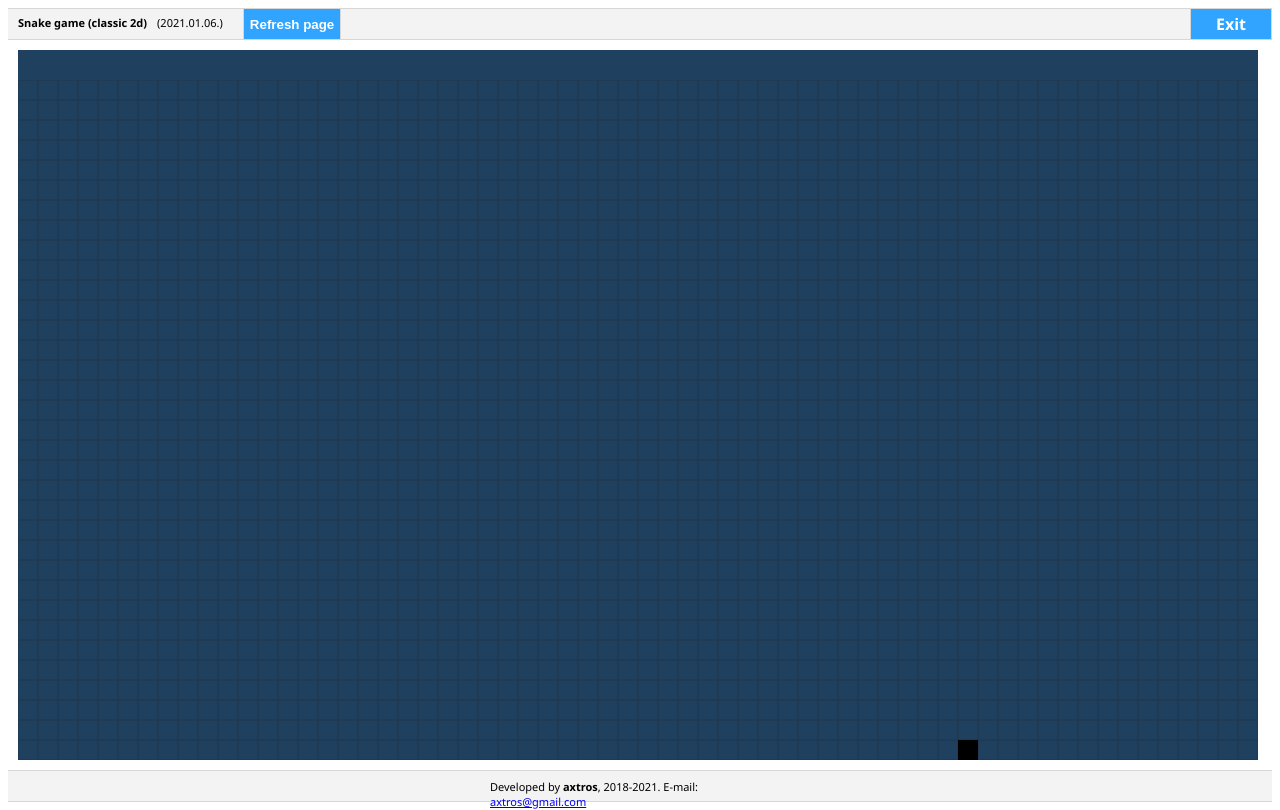
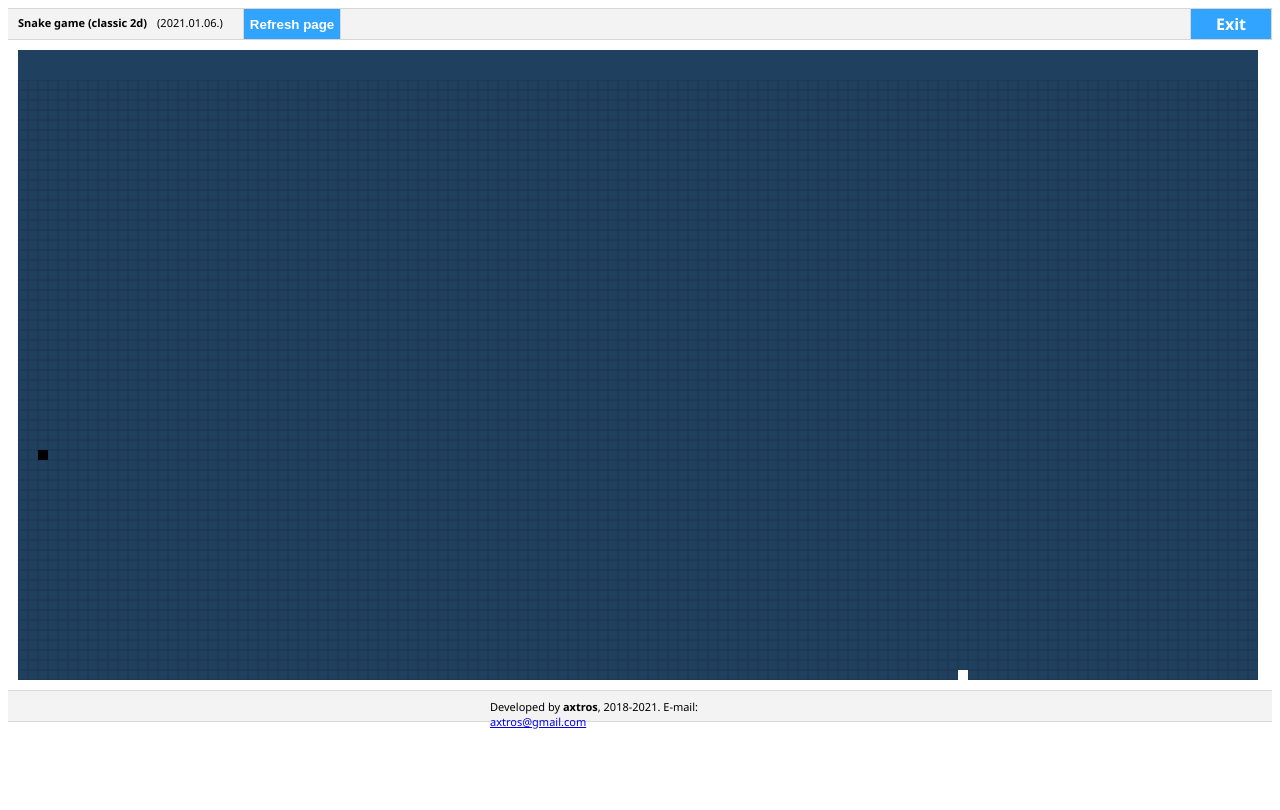
Before and after one commit to axxtros/js-client-demos, a plain HTML site: page pages/demos/snake_game.html in a window 1280 px wide. Drawn offline with Linux system fonts and the light colour scheme.

Commit message:
Snake game 2d. v.0.5

```diff
--- a/js/demos/js_util.js
+++ b/js/demos/js_util.js
@@ -33,7 +33,11 @@ var util = (function() {
       let canvasContext = canvasElement.getContext("2d");
       canvasContext.scale(1, 1);
       return canvasContext;
-    }
+    },
+
+    nowTimeStamp: function() {
+      return window.performance && window.performance.now ? window.performance.now() : new Date().getTime();
+    },
 
   };
 }());
@@ -77,6 +81,10 @@ var draw = (function() {
     canvasContext.stroke();
   }
 
+  function clearRectangle(canvasContext, x, y, width, height) {
+    canvasContext.clearRect(x, y, x + width, y + height);
+  }
+
   return {
 
     drawCanvasBackground: function(canvasContext, width, height, color) {
@@ -89,6 +97,14 @@ var draw = (function() {
 
     drawLine: function(canvasContext, x1, y1, x2, y2, color) {
       drawLine(canvasContext, x1, y1, x2, y2, color);
+    },
+
+    clearSquare: function(canvasContext, x, y, size) {
+      clearRectangle(canvasContext, x, y, size, size);
+    },
+
+    clearRectangle: function(canvasContext, x, y, width, height) {
+      clearRectangle(canvasContext, x, y, width, height);
     }
 
   };
--- a/js/demos/snake_game.js
+++ b/js/demos/snake_game.js
@@ -7,9 +7,16 @@
 //module pattern tutorial:
 //https://medium.com/technofunnel/data-hiding-with-javascript-module-pattern-62b71520bddd
 
+/*
+    Kipróbálási feladatok:
+    - sprite-ok alkalmazása valamilyen grafikus programban létrehozva, és rárakva a canvas-re,
+    - canvas egér kezelés sprite-on, és egy kijelölt területen területen,
+    - hang effektek létrehozása (+ esetleg zene),
+*/
+
 "use strict";
 
-var snake = (function() {
+var snakeGame = (function() {
 
     var gameBackgroundCanvasElement;
     var gameSnakeCanvasElement;
@@ -20,6 +27,13 @@ var snake = (function() {
     var gameSnakeContext;
     var dataBackgroundContext;
     var dataDisplayContext;
+
+    const SNAKE_DIRECTION = {
+        UP: 0,
+        RIGHT: 1,
+        DOWN: 2,
+        LEFT: 3
+    };
 
     var tileObject = {
         row: 0,
@@ -32,6 +46,8 @@ var snake = (function() {
 
     var snakeObject = {
         head: tileObject,
+        direction: SNAKE_DIRECTION,               //0-top, 1-right, 2-down, 3-left
+        length: 4,
         bodyTiles: new Array()
     };
 
@@ -41,8 +57,16 @@ var snake = (function() {
         mapMatrix: new Array()
     }
 
+    var gameMap;
     var target;
-    var gameMap;
+    var snake;
+    var isRunning = false;
+
+    //game loop variables
+    var now;
+    var deltaTime = 0;
+    var last = util.nowTimeStamp();
+    var step = 1/60;
 
     function initCanvases() {
         dataBackgroundCanvasElement = document.getElementById('data-background-canvas');
@@ -53,8 +77,11 @@ var snake = (function() {
         if(gameBackgroundCanvasElement !== null && gameSnakeCanvasElement !== null && dataBackgroundCanvasElement !== null && dataDisplayCanvasElement !== null) {
 
             //az egyes canvas-ek pontos mérete a tile méret alapján lesz kalkulálva úgy, hogy annyi tile legyen kirajzolva, amennyi elfér a böngésző aktuális méretében
-            let tileCanvasWidth = (Math.floor(window.innerWidth / constans.TILESIZE) * constans.TILESIZE) - (2 * constans.TILESIZE);
-            let tileCanvasHeight = (Math.floor(window.innerHeight / constans.TILESIZE) * constans.TILESIZE) - (6 * constans.TILESIZE);
+            let canvaswrapperDivWidht = document.getElementById("game-canvas-wrapper").offsetWidth;
+            let canvaswrapperDivHeight = document.getElementById("game-canvas-wrapper").offsetHeight;
+
+            let tileCanvasWidth = (Math.floor(/*window.innerWidth*/ canvaswrapperDivWidht / constans.TILESIZE) * constans.TILESIZE); // - (2 * constans.TILESIZE);
+            let tileCanvasHeight = (Math.floor(window.innerHeight / constans.TILESIZE) * constans.TILESIZE) - (2 * (constans.TILESIZE * constans.TILESIZE));
 
             //fentről lefelé kell az egyes canvas layout-okat inicializálni, és kalkulálni a pontos pozícoikat (minden canvas-t méretezni kell, hogy a ráépített grafika méretarányos maradjon!)
             util.resizeCanvas(dataBackgroundCanvasElement, tileCanvasWidth, constans.DATA_CANVAS_HEIGHT);
@@ -116,57 +143,143 @@ var snake = (function() {
     }
 
     function initGame() {
-        initTarget();
+        initSnake();
+        createTarget();
+        //https://www.kirupa.com/canvas/moving_shapes_canvas_keyboard.htm
+        window.addEventListener("keydown", processInput, false);    //a billentyűzet kezelést nem kell a gameLoop-ban figyelni, ezt minden böngész támogatja
+        isRunning = true;
     }
 
-    function initTarget() {
+    function initSnake() {
+        let snakeStartRow = math.generateRandomNumberWithLimits(0, gameMap.row - 1);
+        let snaketStartColumn = math.generateRandomNumberWithLimits(0, gameMap.column - 1);
+        snake = Object.create(snakeObject);
+        snake.head = Object.create(tileObject);
+        snake.head.row = snakeStartRow;
+        snake.head.column = snaketStartColumn;
+        switch(math.generateRandomNumberWithLimits(0, 3)) {
+            case 0: snake.direction = SNAKE_DIRECTION.UP; break;
+            case 1: snake.direction = SNAKE_DIRECTION.RIGHT; break;
+            case 2: snake.direction = SNAKE_DIRECTION.DOWN; break;
+            case 3: snake.direction = SNAKE_DIRECTION.LEFT; break;
+        }
+        console.log('snake.direction: ' + snake.direction);
+        console.log('snake start snake.head.column: ' + snake.head.column + ' snake.head.row: ' + snake.head.row);
+        draw.drawFillSquare(gameSnakeContext, snake.head.column * constans.TILESIZE, snake.head.row * constans.TILESIZE, constans.TILESIZE, constans.SNAKE_TILE_GRID_COLOR);
+    }
+
+    function createTarget() {
         let isCreateNew = false;
         do {
             let targetStartRow = math.generateRandomNumberWithLimits(0, gameMap.row - 1);
             let targetStartColumn = math.generateRandomNumberWithLimits(0, gameMap.column - 1);
             if(gameMap.mapMatrix[targetStartRow][targetStartColumn].row == 0 && gameMap.mapMatrix[targetStartRow][targetStartColumn].column == 0) {
                 target = Object.create(targetObject);
-                target.row = targetStartRow;
-                target.column = targetStartColumn;
-                draw.drawFillSquare(gameSnakeContext, target.column * constans.TILESIZE, target.row * constans.TILESIZE, constans.TILESIZE, constans._TARGET_TILE_GRID_COLOR);
+                target.pos = Object.create(tileObject);
+                target.pos.row = targetStartRow;
+                target.pos.column = targetStartColumn;
                 isCreateNew = true;
             }
         } while(!isCreateNew);
+        console.log('target start target.pos.column: ' + target.pos.column + ' target.pos.row: ' + target.pos.row);
+        draw.drawFillSquare(gameSnakeContext, target.pos.column * constans.TILESIZE, target.pos.row * constans.TILESIZE, constans.TILESIZE, constans.TARGET_TILE_GRID_COLOR);
+    }
+
+    function processInput(keyEvent) {
+        switch(keyEvent.keyCode) {
+            case 37:    //left
+                if(snake.direction !== SNAKE_DIRECTION.RIGHT) {
+                    snake.direction = SNAKE_DIRECTION.LEFT;
+                }
+            break;
+            case 38:    //up
+                if(snake.direction !== SNAKE_DIRECTION.DOWN) {
+                    snake.direction = SNAKE_DIRECTION.UP;
+                }
+            break;
+            case 39:    //right
+                if(snake.direction !== SNAKE_DIRECTION.LEFT) {
+                    snake.direction = SNAKE_DIRECTION.RIGHT;
+                }
+            break;
+            case 40:    //down
+                if(snake.direction !== SNAKE_DIRECTION.UP) {
+                    snake.direction = SNAKE_DIRECTION.DOWN;
+                }
+            break;
+        }
+    }
+
+    function update() {
+        switch(snake.direction) {
+            case SNAKE_DIRECTION.UP: --snake.head.row; break;
+            case SNAKE_DIRECTION.RIGHT: ++snake.head.column; break;
+            case SNAKE_DIRECTION.DOWN: ++snake.head.row; break;
+            case SNAKE_DIRECTION.LEFT: --snake.head.column; break;
+        }
+    }
+
+    function render() {
+        console.log('snake move snake.head.column: ' + snake.head.column + ' snake.head.row: ' + snake.head.row);
+        draw.drawFillSquare(gameSnakeContext, snake.head.column * constans.TILESIZE, snake.head.row * constans.TILESIZE, constans.TILESIZE, constans.SNAKE_TILE_GRID_COLOR);
+        //draw.clearSquare(gameSnakeContext, (snake.head.column) * constans.TILESIZE, snake.head.row * constans.TILESIZE, constans.TILESIZE, constans.SNAKE_TILE_GRID_COLOR);
+        //console.log('render...');
+    }
+
+    //gameloop tutorials:
+    //https://codeincomplete.com/articles/javascript-game-foundations-the-game-loop/
+    //https://coderwall.com/p/iygcpa/gameloop-the-correct-way
+    function gameLoop() {
+        now = util.nowTimeStamp();
+        deltaTime = deltaTime + Math.min(1, (now - last) / 1000);
+        while(deltaTime > step) { //0,016
+            deltaTime = deltaTime - step;
+            //processInput();
+            //update();
+        }
+        update();
+        render();
+        last = now;
+
+        if(isRunning) {
+            setTimeout(() => {
+                //console.log("delay...");
+                requestAnimationFrame(gameLoop);
+            }, 100);
+            //requestAnimationFrame(gameLoop);
+        }
     }
 
     return {
-        //public scope
+
         init: function() {
             initCanvases();
             initGame();
+            requestAnimationFrame(gameLoop);
         }
-
-
 
     };
 }());
 
 var constans = (function() {
 
-    var _TILESIZE = 20;
-    var _CANVAS_WIDTH_CORRECTION = 50;
-    var _CANVAS_HEIGHT_CORRECTION = 100;
+    var _TILESIZE = 10;
     var _DATA_CANVAS_HEIGHT = 30;
     var _MAP_EMPTY_GRID = 0;
     var _CANVAS_BACKGROUND_COLOR = '#204060';
     var _GAME_BACKGROUND_GRID_COLOR = '#1f3852';
     var _TARGET_TILE_GRID_COLOR = '#000';
+    var _SNAKE_TILE_GRID_COLOR = '#fff';
 
     return {
 
         TILESIZE: _TILESIZE,
-        CANVAS_WIDTH_CORRECTION: _CANVAS_WIDTH_CORRECTION,
-        CANVAS_HEIGHT_CORRECTION: _CANVAS_HEIGHT_CORRECTION,
         DATA_CANVAS_HEIGHT: _DATA_CANVAS_HEIGHT,
         MAP_EMPTY_GRID: _MAP_EMPTY_GRID,
         CANVAS_BACKGROUND_COLOR: _CANVAS_BACKGROUND_COLOR,
         GAME_BACKGROUND_GRID_COLOR: _GAME_BACKGROUND_GRID_COLOR,
         TARGET_TILE_GRID_COLOR: _TARGET_TILE_GRID_COLOR,
+        SNAKE_TILE_GRID_COLOR: _SNAKE_TILE_GRID_COLOR,
 
 };
 }());
--- a/pages/demos/snake_game.html
+++ b/pages/demos/snake_game.html
@@ -12,7 +12,7 @@
     <script src="../../js/demos/snake_game.js"></script>
     <link rel="stylesheet" href="../../css/main.css" />
   </head>
-  <body onload="snake.init();">
+  <body onload="snakeGame.init();">
 
     <div class="header-wrapper">
       <div class="header-demo-title-wrapper">Snake game (classic 2d)</div>
@@ -34,9 +34,9 @@
       <canvas id="data-background-canvas" class="mouse-canvas-class" style="z-index: 100;"></canvas>
       <canvas id="data-display-canvas" class="mouse-canvas-class" style="z-index: 200;"></canvas>
     </div>
-    <div class="canvas-system-wrapper" style="display: flex; margin: 0 10px 10px 10px;">
+    <div id="game-canvas-wrapper" class="canvas-system-wrapper" style="display: flex; margin: 0 10px 10px 10px;">
         <canvas id="game-background-canvas" class="map-canvas-class" width="100" height="100" style="z-index: 100;"></canvas>
-        <canvas id="game-snake-canvas" class="lines-canvas-class" style="z-index: 200;"></canvas>
+        <canvas id="game-snake-canvas" class="lines-canvas-class" style="z-index: 200;" tabindex=0></canvas>
       </div>
     <!-- ================================================================== -->
 
```
